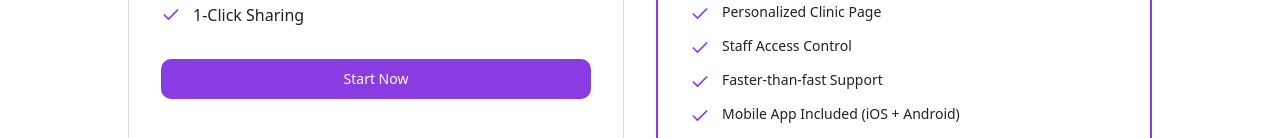
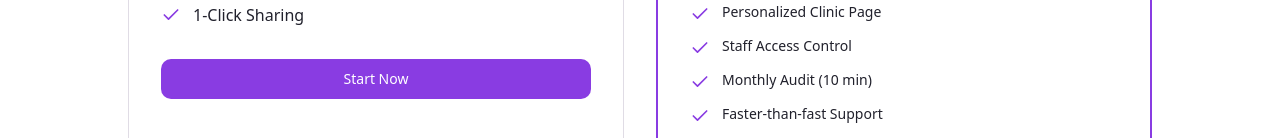
Before and after one commit to mot0mnd/scala-vet-lp-lov, a React (Vite) app: page /pricing in a window 1280 px wide. Shown: the part 662-800 px from the top of the page. Built offline with nearby package versions, Linux system fonts and the light colour scheme; the HTML template or start-up script is replaced by a standard one.

Commit message:
Add back Monthly Audit to Business features

```diff
--- a/src/pages/Pricing.tsx
+++ b/src/pages/Pricing.tsx
@@ -20,6 +20,7 @@ const Pricing = () => {
     "Weight Tracker App",
     "Personalized Clinic Page",
     "Staff Access Control",
+    "Monthly Audit (10 min)",
     "Faster-than-fast Support",
     "Mobile App Included (iOS + Android)"
   ];
```
